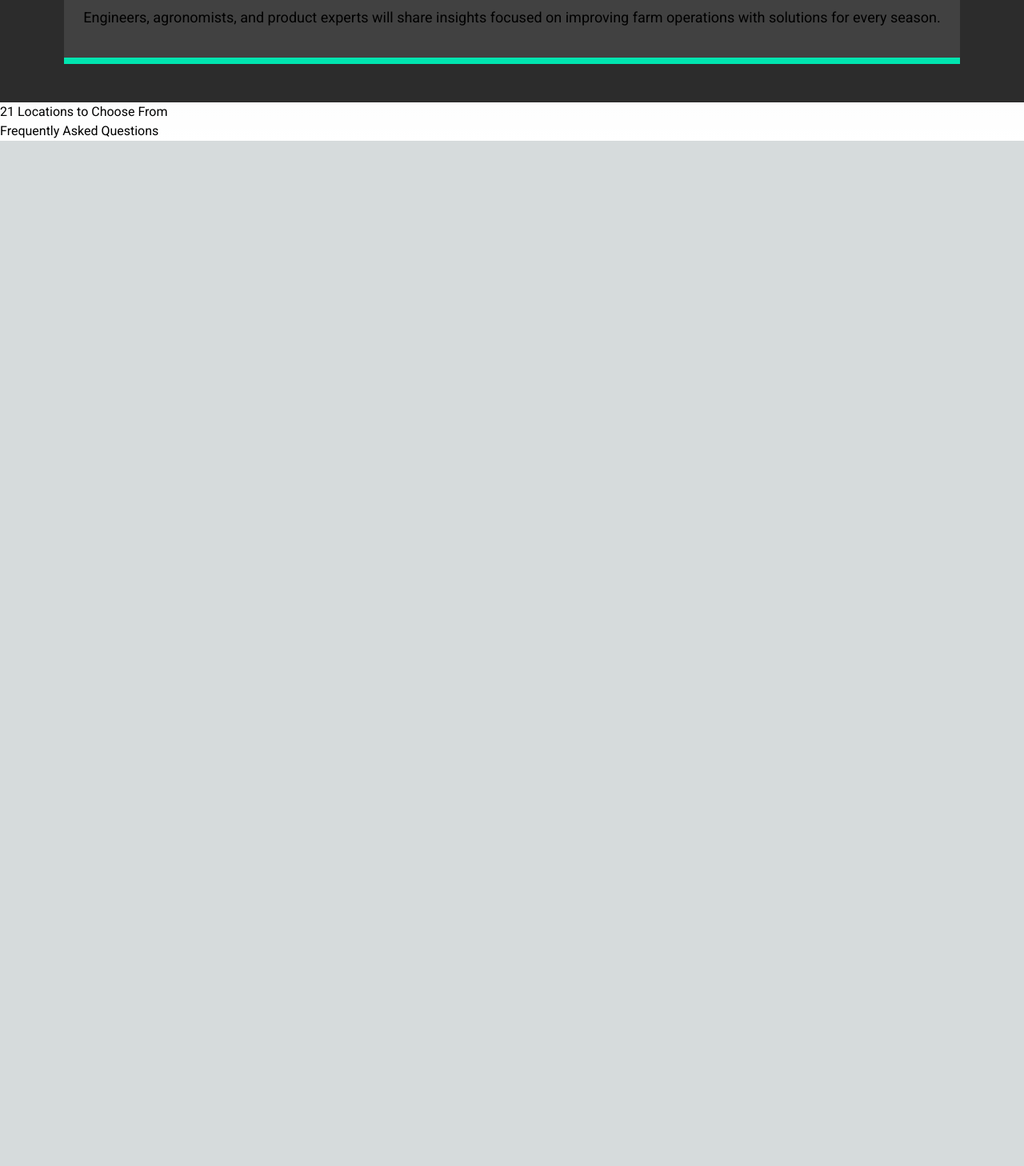
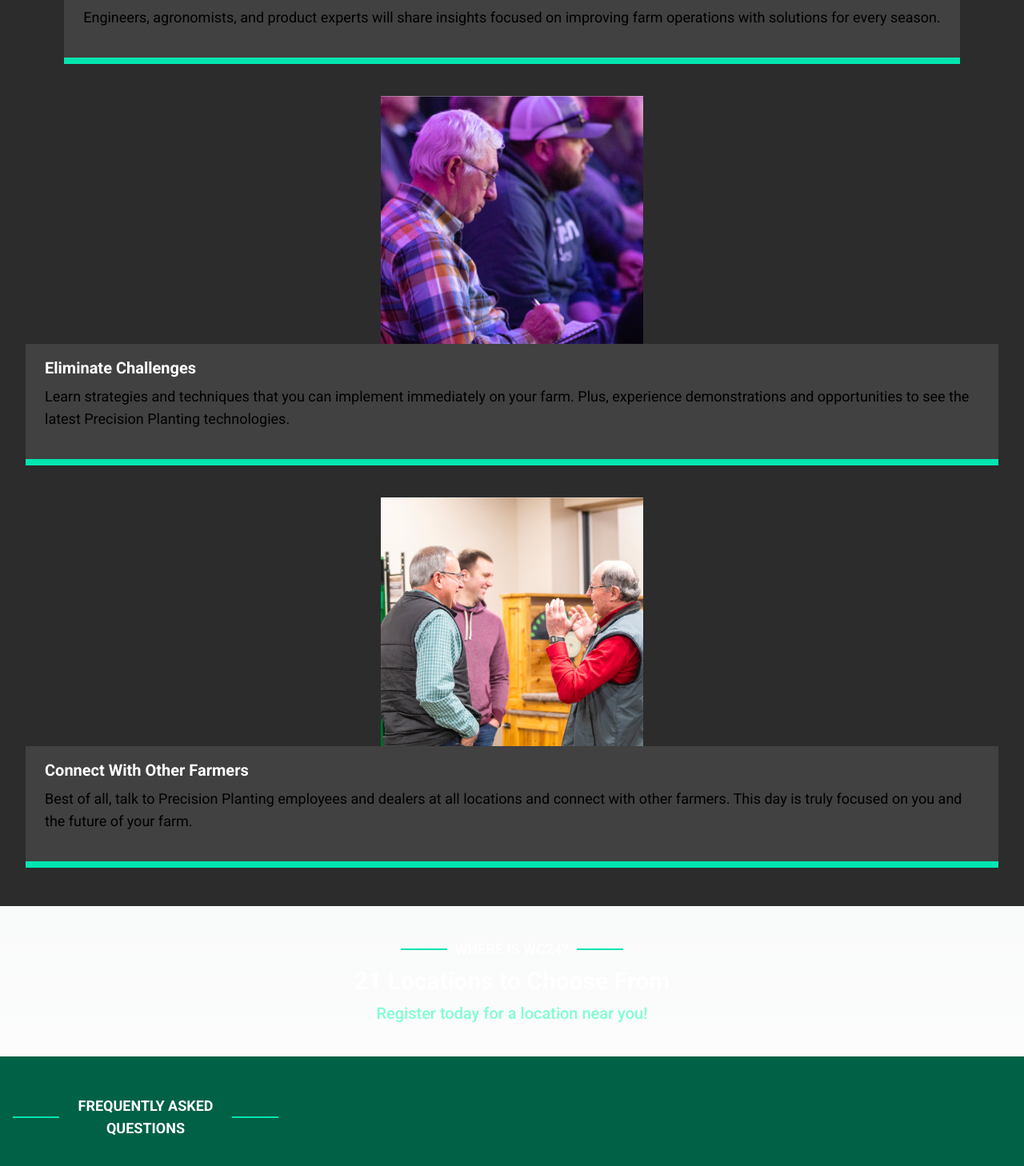
Before and after one commit to andrewgilliland/winter-conference-2024, a Next.js app: page / in a window 1280 px wide. Shown: the part 826-2284 px from the top of the page at 80% size. Before the commit the page ends 1002 px from the top, so only its background shows below. Built offline with nearby package versions, Linux system fonts and the light colour scheme.

Commit message:
feat: adds sections components

```diff
--- a/src/app/page.tsx
+++ b/src/app/page.tsx
@@ -1,60 +1,15 @@
-import Image from "next/image";
-import SectionHeader from "@/components/SectionHeader";
-import winterConference2024Logo from "../../public/WC24_logo-horiz_RGB 1.svg";
-import webster1 from "../../public/webster-1.jpg";
-import MediaCard from "@/components/MediaCard";
+import WhatSection from "@/components/WhatSection";
+import HeroSection from "@/components/HeroSection";
+import WhereSection from "@/components/WhereSection";
+import FAQSection from "@/components/FAQSection";
 
 export default function Home() {
   return (
     <main className="flex min-h-screen flex-col">
-      <section className="py-16">
-        <div className="flex flex-col items-center gap-6 px-8">
-          <Image
-            src={winterConference2024Logo}
-            alt="Winter Conference 2024 Logo"
-          />
-          <h2 className="font-montserrat text-green-300 text-xl md:text-4xl text-center">
-            Experience the event that will change the way you farm.
-          </h2>
-        </div>
-      </section>
-
-      <section className="bg-gray-800 py-12">
-        <div className="flex flex-col px-4 gap-8">
-          <SectionHeader
-            dividerHeading="What is Winter conference?"
-            mainHeading="The Biggest Event in Precision Ag"
-            subHeading="Precision Planting's annual event attended by over 4,500 farmers globally."
-          />
-
-          <div className="flex flex-col gap-10">
-            {[
-              {
-                image: webster1,
-                imageAlt: "Jason Webster telling farmers what's up.",
-                heading: "Hear from AgTech Leaders",
-                copy: "Engineers, agronomists, and product experts will share insights focused on improving farm operations with solutions for every season.",
-              },
-            ].map(({ image, imageAlt, heading, copy }) => {
-              return (
-                <MediaCard
-                  image={image}
-                  imageAlt={imageAlt}
-                  heading={heading}
-                  copy={copy}
-                />
-              );
-            })}
-          </div>
-        </div>
-      </section>
-
-      <section>
-        <h2>21 Locations to Choose From</h2>
-      </section>
-      <section>
-        <h2>Frequently Asked Questions</h2>
-      </section>
+      <HeroSection />
+      <WhatSection />
+      <WhereSection />
+      <FAQSection />
     </main>
   );
 }
--- /dev/null
+++ b/src/components/FAQSection.tsx
@@ -0,0 +1,13 @@
+import DividerHeader from "./DividerHeader";
+
+const FAQSection = () => {
+  return (
+    <section className="bg-green-800 py-12">
+      <div className="flex flex-col px-4 gap-8">
+        <DividerHeader text="Frequently Asked Questions" />
+      </div>
+    </section>
+  );
+};
+
+export default FAQSection;
--- /dev/null
+++ b/src/components/HeroSection.tsx
@@ -0,0 +1,20 @@
+import Image from "next/image";
+import winterConference2024Logo from "../../public/WC24_logo-horiz_RGB 1.svg";
+
+const HeroSection = () => {
+  return (
+    <section className="py-16">
+      <div className="flex flex-col items-center gap-6 px-8">
+        <Image
+          src={winterConference2024Logo}
+          alt="Winter Conference 2024 Logo"
+        />
+        <h2 className="font-montserrat text-green-300 text-xl md:text-4xl text-center">
+          Experience the event that will change the way you farm.
+        </h2>
+      </div>
+    </section>
+  );
+};
+
+export default HeroSection;
--- /dev/null
+++ b/src/components/WhatSection.tsx
@@ -0,0 +1,54 @@
+import SectionHeader from "./SectionHeader";
+import MediaCard from "./MediaCard";
+import webster1 from "../../public/webster-1.jpg";
+import audience1 from "../../public/audience-1.jpg";
+import connect1 from "../../public/connect-1.jpg";
+
+const WhatSection = () => {
+  return (
+    <section className="bg-gray-800 py-12">
+      <div className="flex flex-col px-4 gap-8">
+        <SectionHeader
+          dividerHeading="What is Winter conference?"
+          mainHeading="The Biggest Event in Precision Ag"
+          subHeading="Precision Planting's annual event attended by over 4,500 farmers globally."
+        />
+
+        <div className="flex flex-col gap-10">
+          {[
+            {
+              image: webster1,
+              imageAlt: "Jason Webster telling farmers what's up.",
+              heading: "Hear from AgTech Leaders",
+              copy: "Engineers, agronomists, and product experts will share insights focused on improving farm operations with solutions for every season.",
+            },
+            {
+              image: audience1,
+              imageAlt: "Man taking notes during conference talk.",
+              heading: "Eliminate Challenges",
+              copy: "Learn strategies and techniques that you can implement immediately on your farm. Plus, experience demonstrations and opportunities to see the latest Precision Planting technologies.",
+            },
+            {
+              image: connect1,
+              imageAlt: "Men having conversation at conference.",
+              heading: "Connect With Other Farmers",
+              copy: "Best of all, talk to Precision Planting employees and dealers at all locations and connect with other farmers. This day is truly focused on you and the future of your farm.",
+            },
+          ].map(({ image, imageAlt, heading, copy }, index) => {
+            return (
+              <MediaCard
+                key={index}
+                image={image}
+                imageAlt={imageAlt}
+                heading={heading}
+                copy={copy}
+              />
+            );
+          })}
+        </div>
+      </div>
+    </section>
+  );
+};
+
+export default WhatSection;
--- /dev/null
+++ b/src/components/WhereSection.tsx
@@ -0,0 +1,17 @@
+import SectionHeader from "./SectionHeader";
+
+const WhereSection = () => {
+  return (
+    <section className="py-10">
+      <div className="flex flex-col px-4 gap-12">
+        <SectionHeader
+          dividerHeading="Where is Wc24?"
+          mainHeading="21 Locations to Choose From"
+          subHeading="Register today for a location near you!"
+        />
+      </div>
+    </section>
+  );
+};
+
+export default WhereSection;
--- a/tailwind.config.ts
+++ b/tailwind.config.ts
@@ -39,7 +39,7 @@ const config: Config = {
           500: "#38A169",
           600: "#25855A",
           700: "#276749",
-          800: "#22543D",
+          800: "#006146",
           900: "#1C4532",
         },
       },
```
Also changed, not shown: public/audience-1.jpg (added), public/connect-1.jpg (added).
